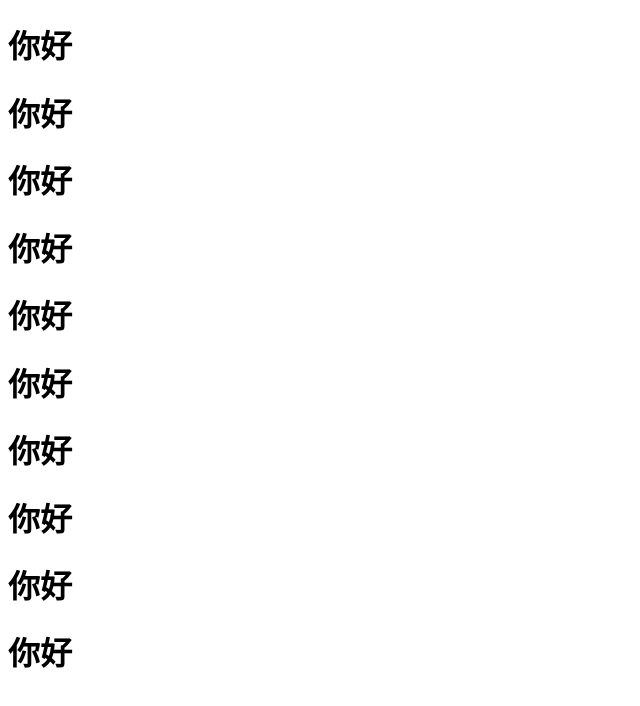
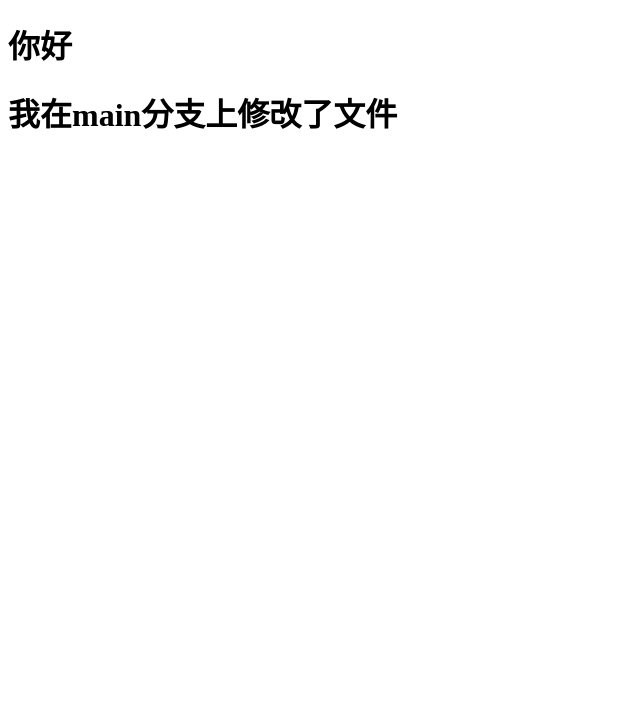
Before and after one commit to Alice-Sophia/project_03, a plain HTML site: page index.html in a window 1280 px wide. Shown: the whole page, without its empty margins (0-640 px from the left). Drawn offline with Linux system fonts and the light colour scheme.

Commit message:
在main上修改了index.html

```diff
--- a/index.html
+++ b/index.html
@@ -8,15 +8,8 @@
 </head>
 <body>
     <h1>你好</h1>
-    <h1>你好</h1>
-    <h1>你好</h1>
-    <h1>你好</h1>
-    <h1>你好</h1>
-    <h1>你好</h1>
-    <h1>你好</h1>
-    <h1>你好</h1>
-    <h1>你好</h1>
-    <h1>你好</h1>
+    <h1>我在main分支上修改了文件</h1>
+
 
 </body>
 </html>
```
